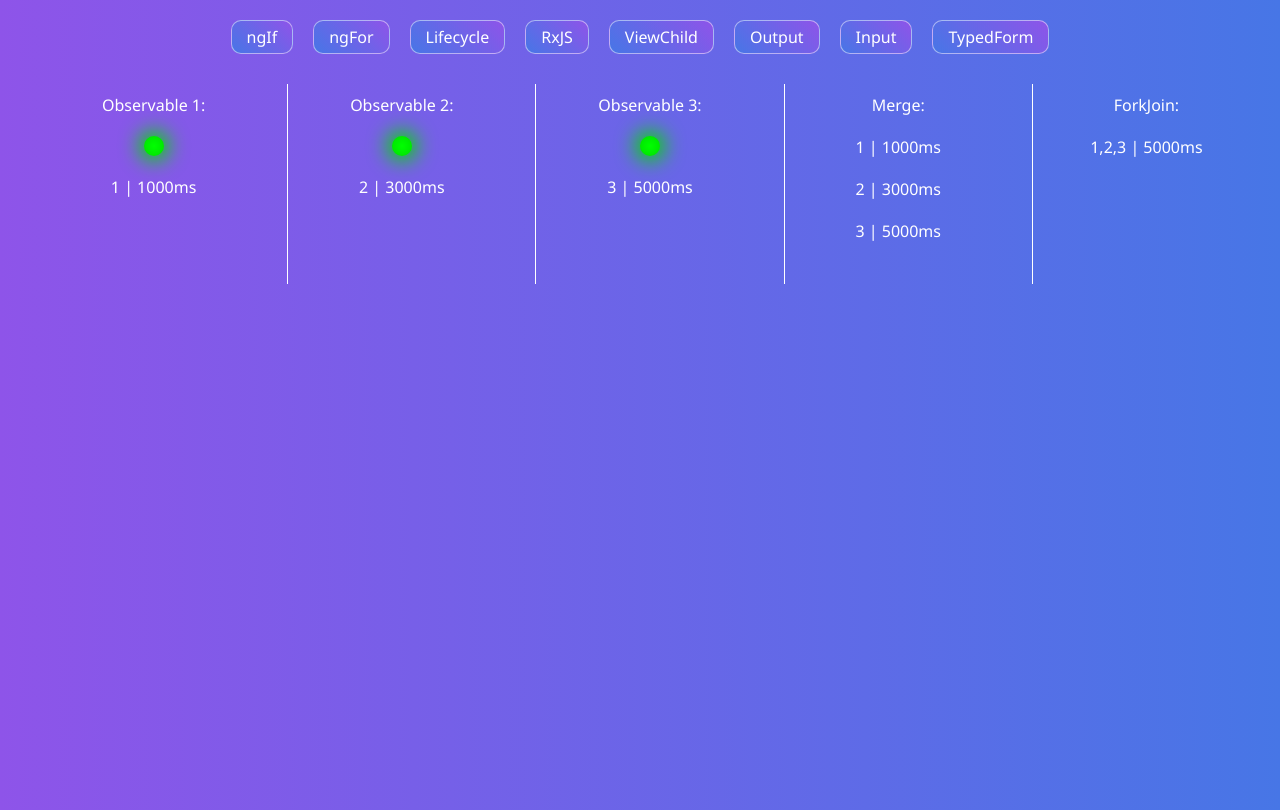
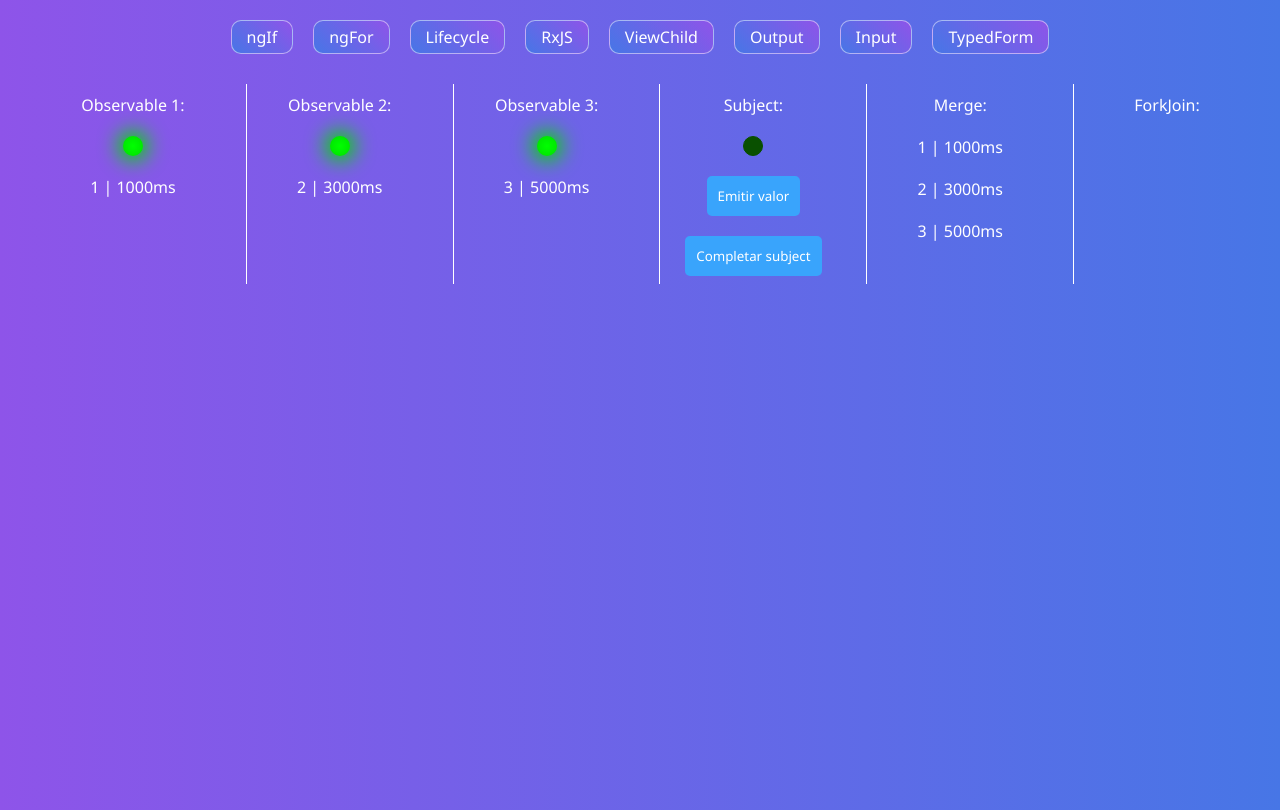
Before and after one commit to nstseek/workshop-angular-3, an Angular app: page /rxjs in a window 1280 px wide. Built offline with nearby package versions, Linux system fonts and the light colour scheme.

Commit message:
Adiciona subject

```diff
--- a/src/app/components/childcomp/childcomp.component.ts
+++ b/src/app/components/childcomp/childcomp.component.ts
@@ -6,9 +6,5 @@ import { Component } from '@angular/core';
   styleUrls: ['./childcomp.component.scss']
 })
 export class ChildcompComponent {
-
   propriedade = 'Esse componente possui uma propriedade interna de sua classe';
-
-  constructor() { }
-
 }
--- a/src/app/components/inpcomp/inpcomp.component.ts
+++ b/src/app/components/inpcomp/inpcomp.component.ts
@@ -6,10 +6,5 @@ import { Component, Input } from '@angular/core';
   styleUrls: ['./inpcomp.component.scss']
 })
 export class InpcompComponent {
-
   @Input() frase: string;
-
-  constructor() { }
-
-
 }
--- a/src/app/components/outcomp/outcomp.component.ts
+++ b/src/app/components/outcomp/outcomp.component.ts
@@ -7,14 +7,10 @@ import { FormControl } from '@angular/forms';
   styleUrls: ['./outcomp.component.scss']
 })
 export class OutcompComponent {
-
   @Output() emitter = new EventEmitter();
   campo = new FormControl(null);
-
-  constructor() { }
 
   emit() {
     this.emitter.emit(this.campo.value);
   }
-
 }
--- a/src/app/pages/input/input.component.ts
+++ b/src/app/pages/input/input.component.ts
@@ -1,15 +1,9 @@
-import { Component, OnInit } from '@angular/core';
+import { Component } from '@angular/core';
 
 @Component({
   selector: 'app-input',
   templateUrl: './input.component.html',
   styleUrls: ['./input.component.scss']
 })
-export class InputComponent implements OnInit {
-
-  constructor() { }
-
-  ngOnInit() {
-  }
-
+export class InputComponent {
 }
--- a/src/app/pages/ngfor/ngfor.component.ts
+++ b/src/app/pages/ngfor/ngfor.component.ts
@@ -8,8 +8,6 @@ import { Component } from '@angular/core';
 export class NgforComponent {
   arr: number[] = [];
 
-  constructor() {}
-
   pushNumber(value: number) {
     if (value) {
       this.arr.push(value);
--- a/src/app/pages/ngif/ngif.component.ts
+++ b/src/app/pages/ngif/ngif.component.ts
@@ -7,9 +7,5 @@ import { FormControl } from '@angular/forms';
   styleUrls: ['./ngif.component.scss']
 })
 export class NgifComponent {
-
   checkbox = new FormControl(false);
-
-  constructor() { }
-
 }
--- a/src/app/pages/output/output.component.ts
+++ b/src/app/pages/output/output.component.ts
@@ -6,11 +6,9 @@ import { Component } from '@angular/core';
   styleUrls: ['./output.component.scss']
 })
 export class OutputComponent {
-
   arr: string[] = [];
 
   logChildValue(data: string) {
     this.arr.push(data);
   }
-
 }
--- a/src/app/pages/rxjs/rxjs.component.html
+++ b/src/app/pages/rxjs/rxjs.component.html
@@ -14,6 +14,13 @@
     <div [class.active]="!!obs3"></div>
     <span>{{ obs3 }}</span>
   </div>
+  <div class="subject">
+    <span>Subject:</span>
+    <div [class.active]="subject.length"></div>
+    <span *ngFor="let log of subject">{{ log }}</span>
+    <button (click)="emit()">Emitir valor</button>
+    <button (click)="complete()">Completar subject</button>
+  </div>
   <div class="merge">
     <span>Merge:</span>
     <span *ngFor="let log of merge">{{ log }}</span>
--- a/src/app/pages/rxjs/rxjs.component.ts
+++ b/src/app/pages/rxjs/rxjs.component.ts
@@ -15,17 +15,27 @@ export class RxjsComponent implements OnInit {
   obs3: string = null;
   merge: string[] = [];
   forkJoin: string[] = [];
+  subject: string[] = [];
 
   constructor(private service: RxServService) {}
+
+  get emit() {
+    return this.service.emit;
+  }
+
+  get complete() {
+    return this.service.complete;
+  }
 
   ngOnInit() {
     this.service.observable1.subscribe(this.saveNext('obs1'));
     this.service.observable2.subscribe(this.saveNext('obs2'));
     this.service.observable3.subscribe(this.saveNext('obs3'));
-    forkJoin(this.service.observable1, this.service.observable2, this.service.observable3).subscribe(
+    this.service.subject.subscribe(this.saveNext('subject', true));
+    forkJoin(this.service.observable1, this.service.observable2, this.service.observable3, this.service.subject).subscribe(
       this.saveNext('forkJoin', true)
     );
-    merge(this.service.observable1, this.service.observable2, this.service.observable3).subscribe(
+    merge(this.service.observable1, this.service.observable2, this.service.observable3, this.service.subject).subscribe(
       this.saveNext('merge', true)
     );
   }
@@ -33,5 +43,5 @@ export class RxjsComponent implements OnInit {
   saveNext = (key: string, arr = false) => (data: number | number[]) => {
     const str = `${data} | ${Date.now() - now}ms`;
     arr ? this[key].push(str) : (this[key] = str);
-  };
+  }
 }
--- a/src/app/pages/rxjs/services/rx-serv.service.ts
+++ b/src/app/pages/rxjs/services/rx-serv.service.ts
@@ -1,5 +1,5 @@
 import { Injectable } from '@angular/core';
-import { Observable, pipe, of } from 'rxjs';
+import { of, Subject } from 'rxjs';
 import { delay } from 'rxjs/operators';
 
 @Injectable({
@@ -9,4 +9,14 @@ export class RxServService {
   observable1 = of(1).pipe(delay(1000));
   observable2 = of(2).pipe(delay(3000));
   observable3 = of(3).pipe(delay(5000));
+  subject = new Subject<number>();
+  counter = 0;
+
+  emit = () => {
+    this.subject.next(this.counter++);
+  }
+
+  complete = () => {
+    this.subject.complete();
+  }
 }
--- a/src/app/pages/viewchild/viewchild.component.ts
+++ b/src/app/pages/viewchild/viewchild.component.ts
@@ -1,4 +1,4 @@
-import { Component, OnInit, ViewChild, AfterViewInit } from '@angular/core';
+import { Component, ViewChild, AfterViewInit } from '@angular/core';
 import { ChildcompComponent } from 'src/app/components/childcomp/childcomp.component';
 
 @Component({
@@ -6,12 +6,8 @@ import { ChildcompComponent } from 'src/app/components/childcomp/childcomp.compo
   templateUrl: './viewchild.component.html',
   styleUrls: ['./viewchild.component.scss']
 })
-export class ViewchildComponent implements OnInit, AfterViewInit {
+export class ViewchildComponent implements AfterViewInit {
   @ViewChild('child', { static: false }) component: ChildcompComponent;
-
-  constructor() {}
-
-  ngOnInit() {}
 
   ngAfterViewInit() {
     console.log(this.component.propriedade);
```
